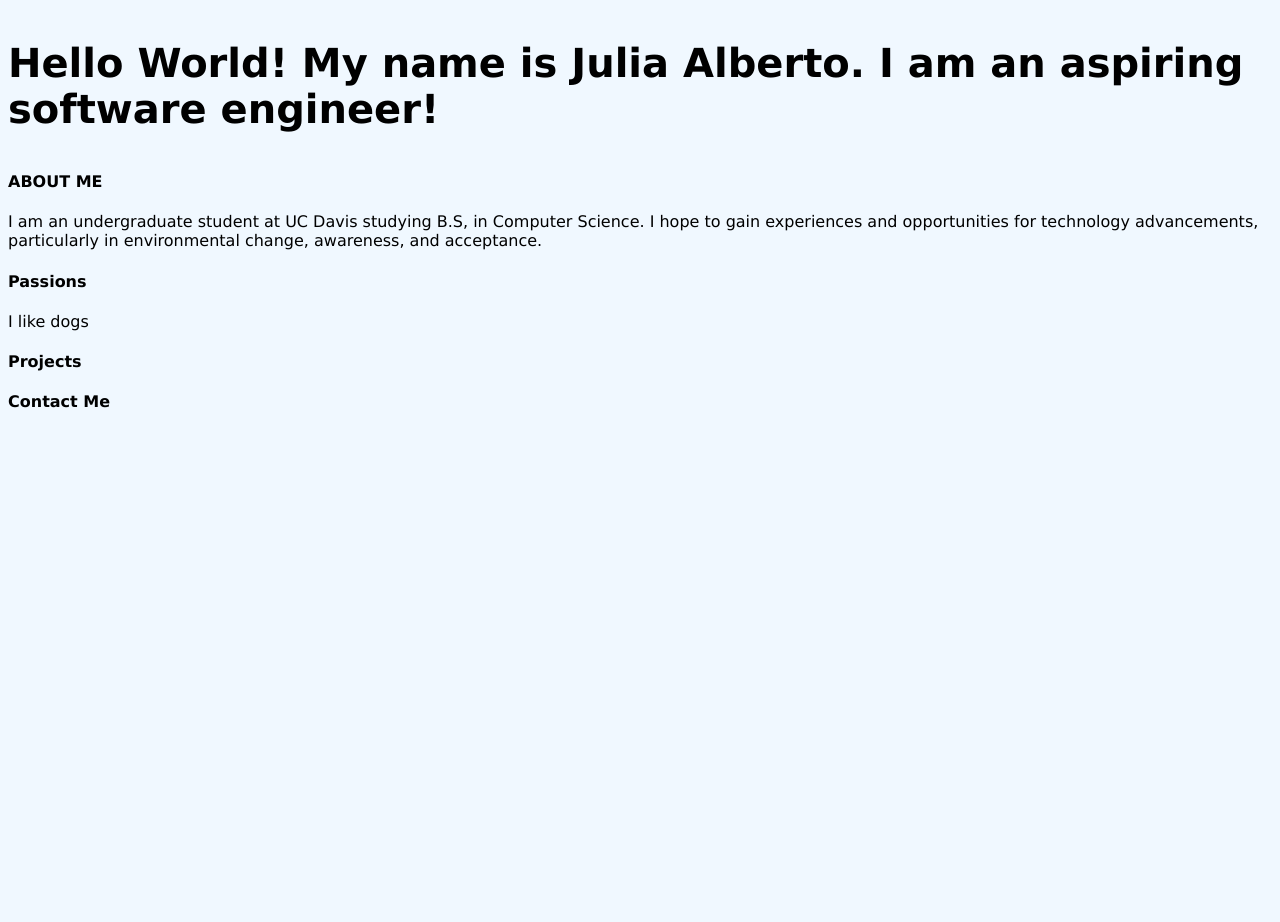
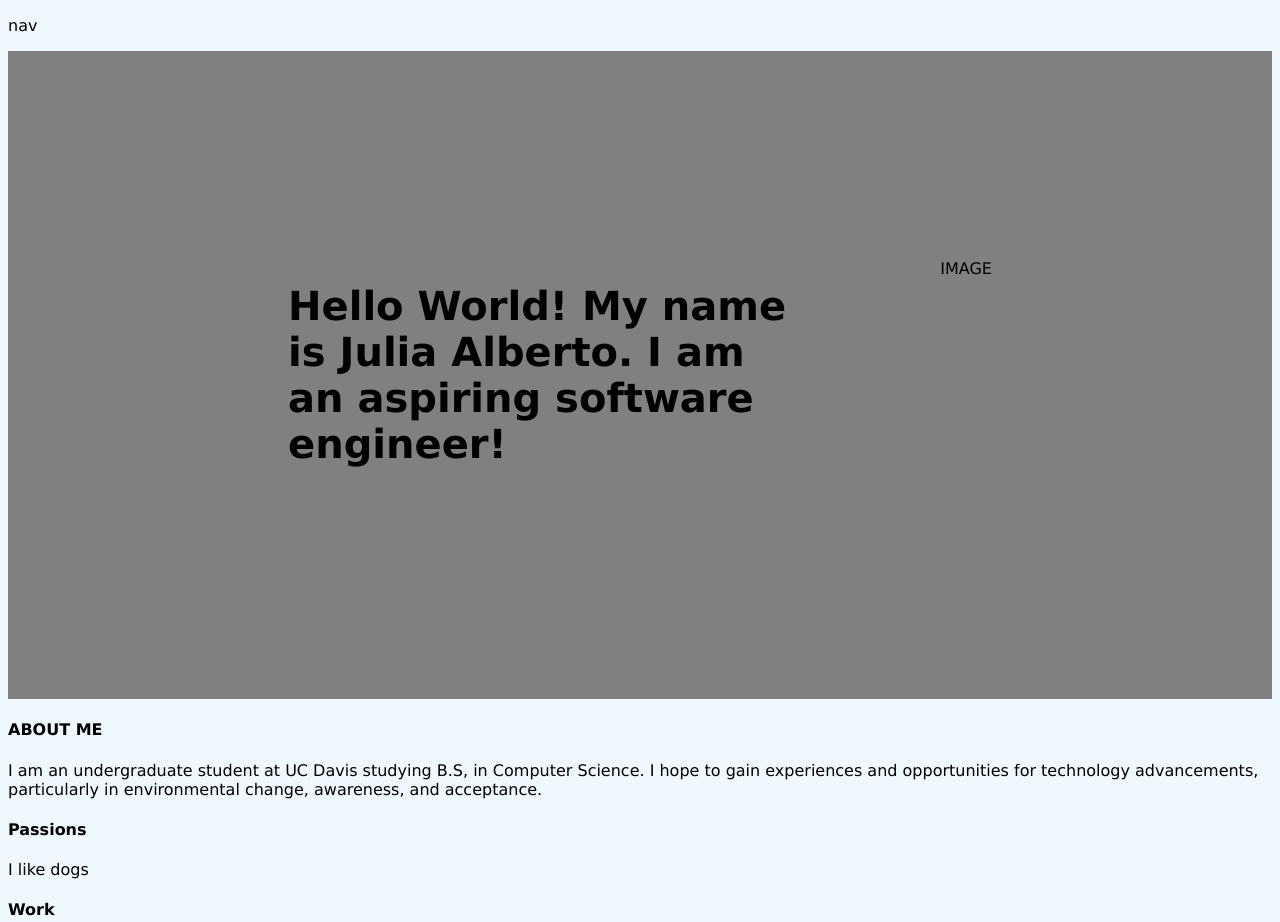
Before and after one commit to juliaalberto/Resume-website-plain, a plain HTML site: page index.html in a window 1280 px wide. Shown: the top 922 px of the page. Before the commit the page ends 800 px from the top, so only its background shows below. Drawn offline with Linux system fonts and the light colour scheme.

Commit message:
updated landing

```diff
--- a/index.css
+++ b/index.css
@@ -1,9 +1,27 @@
 html{
     background-color: aliceblue;
     font-family: Verdana, Geneva, Tahoma, sans-serif;
+    margin-top: 0%;
 }
 
 h3{
-    align-items: center;
     font-size: 40px;
 }
+
+
+.landing-container{
+    display: flex;
+    background-color: grey;
+    justify-content: space-evenly;
+    flex-direction: row;
+    padding: 10em 10em;
+}
+
+.landing-text{
+    padding: 2em;
+    max-width: 500px;
+}
+
+.landing-image{
+    padding: 2em;
+    max-width: 500px;}
--- a/index.html
+++ b/index.html
@@ -6,35 +6,38 @@
 </head>
 <body>
 
-<header>
+<nav class = nav>
+	<p>nav</p>
+</nav>
 
-</header>
-
-<div>
-<h3>
-		Hello World! My name is Julia Alberto. I am an aspiring software engineer!
-</h3>
+<div class = "landing-container">
+	<div class = "landing-text">
+	<h3>Hello World! My name is Julia Alberto. I am an aspiring software engineer!</h3>
+	</div>
+	<div class = "landing-image">
+	<p> IMAGE</p>
+	</div>
 </div>
 
 
-<div>
+<div class = "about">
 	<h4> ABOUT ME</h4>
 	<p> I am an undergraduate student at UC Davis studying B.S, in Computer Science. I hope to gain experiences and opportunities
 		for technology advancements, particularly in environmental change, awareness, and acceptance.
 	</p>
 </div>
 
-<div>
+<div class = "passions">
 	<h4>Passions</h4>
 	<p> I like dogs</p>
 </div>
 
-<div>
-	<h4>Projects</h4>
+<div class = Work>
+	<h4>Work</h4>
 	<p></p>
 </div>
 
-<div>
+<div class = "contact">
 	<h4> Contact Me</h4>
 	<p></p>
 </div>
```
